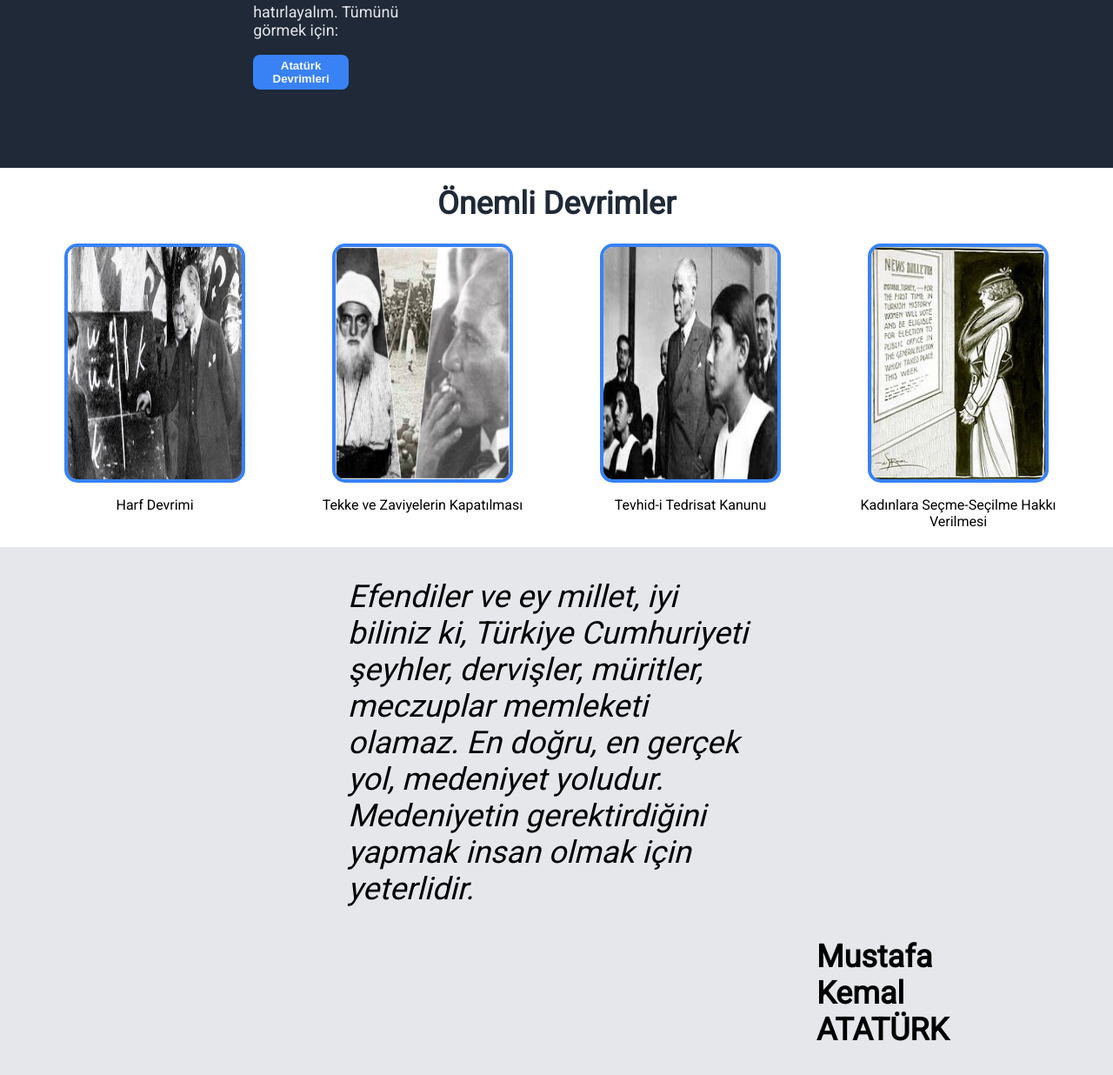
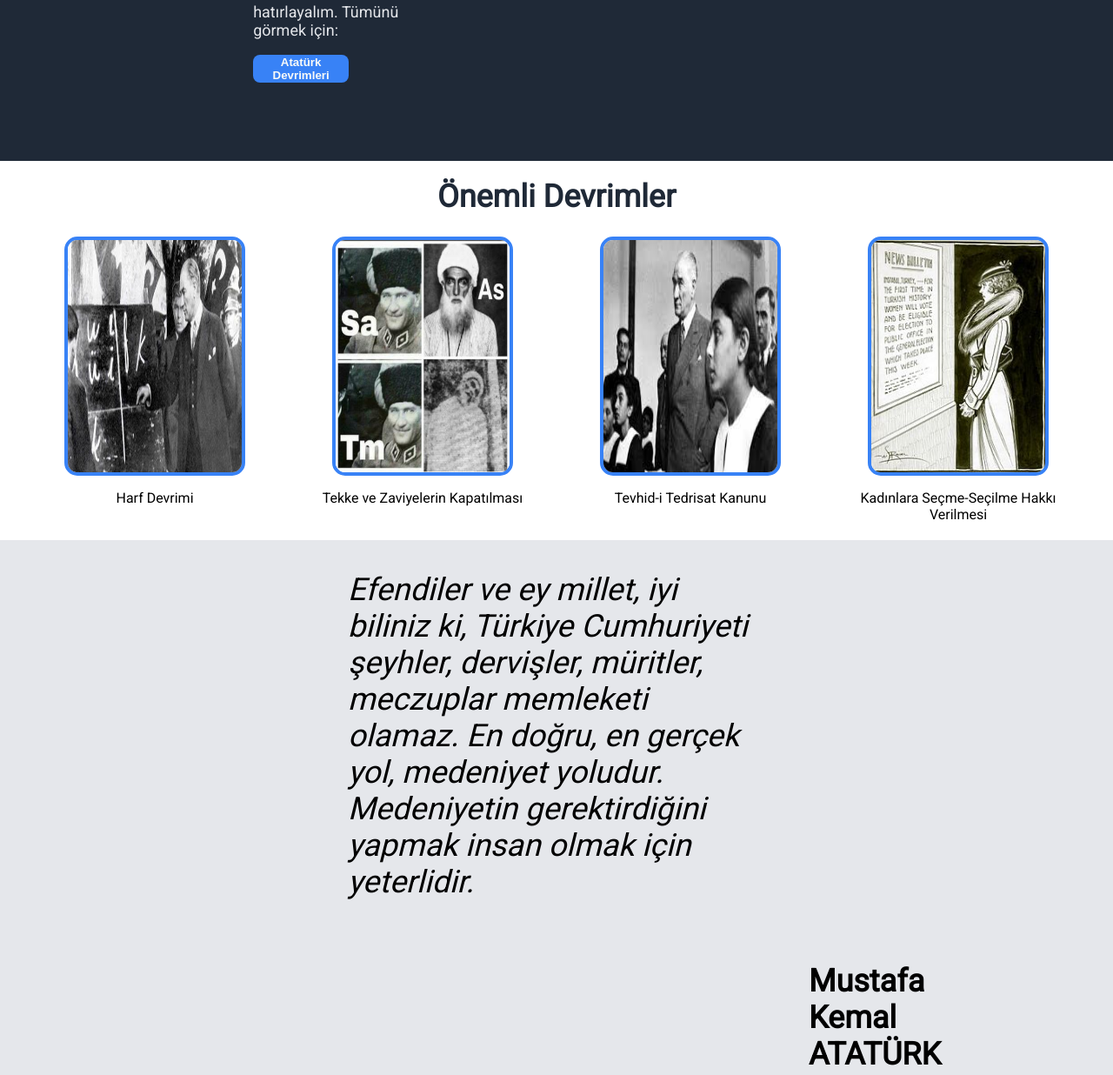
Before and after one commit to owlbeard/Flexbox-Project, a plain HTML site: page index.html in a window 1280 px wide. Shown: the part 650-1886 px from the top of the page at 87% size. Drawn offline with Linux system fonts and the light colour scheme.

Commit message:
Change card 2 img and adjust padding of the logo

```diff
--- a/index.html
+++ b/index.html
@@ -37,7 +37,7 @@
 				    <p class="card-text">Harf Devrimi</p>
 			    </div>
 			    <div class="card">
-				    <img class="card" src="img/tekke-zaviye.jpg" alt="Tekke-Zaviye" class="card-img">
+				    <img class="card" src="img/tekke-zaviye2.jpg" alt="Tekke-Zaviye" class="card-img">
 				    <p class="card-text">Tekke ve Zaviyelerin Kapatılması</p>
 			    </div>
 			    <div class="card">
--- a/styles/styles.css
+++ b/styles/styles.css
@@ -127,9 +127,8 @@ img.socials {
 .author {
   display: flex;
   align-items: flex-end;
-  padding-left: 750px;
+  padding-left: 732px;
   font-weight: bold;
-  margin-top: 0;
 }
 
 .promo {
@@ -148,7 +147,6 @@ img.socials {
 
 .hero-button {
   width: 110px;
-  padding: 5px 10px;
   border: none;
   border-radius: 8px;
   background-color: #3882F6;
@@ -164,6 +162,7 @@ a {
 .logo {
   height: 72px;
   width: auto;
+  padding-right: 70px;
 }
 
 img.card {
@@ -190,5 +189,4 @@ div.promo-text {
   border-color: #e5e7eb;
   border-radius: 8px;
   padding: 5px 10px;
-  font-weight: bold;
 }
```
Also changed, not shown: img/tekke-zaviye2.jpg (added).
